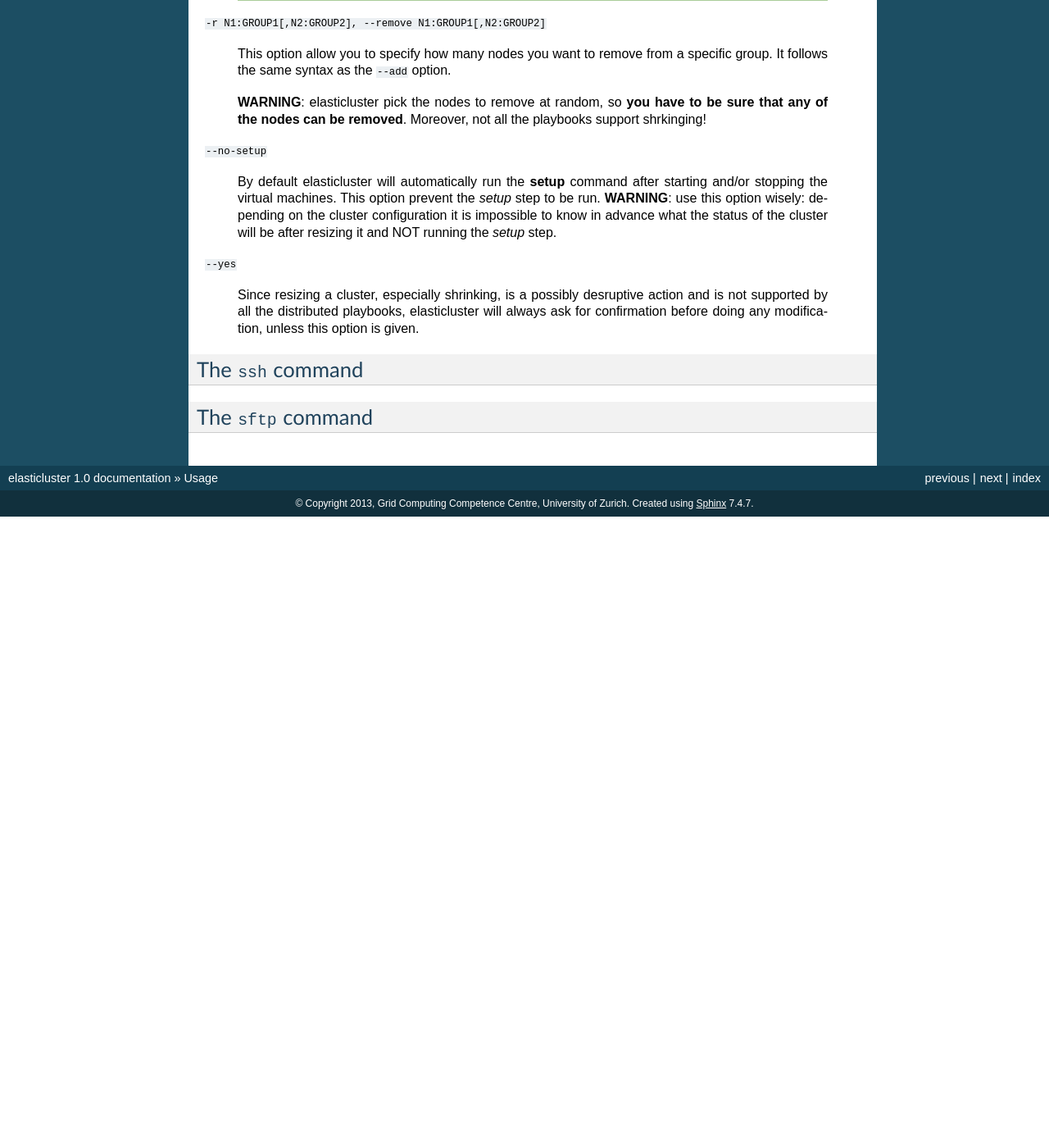
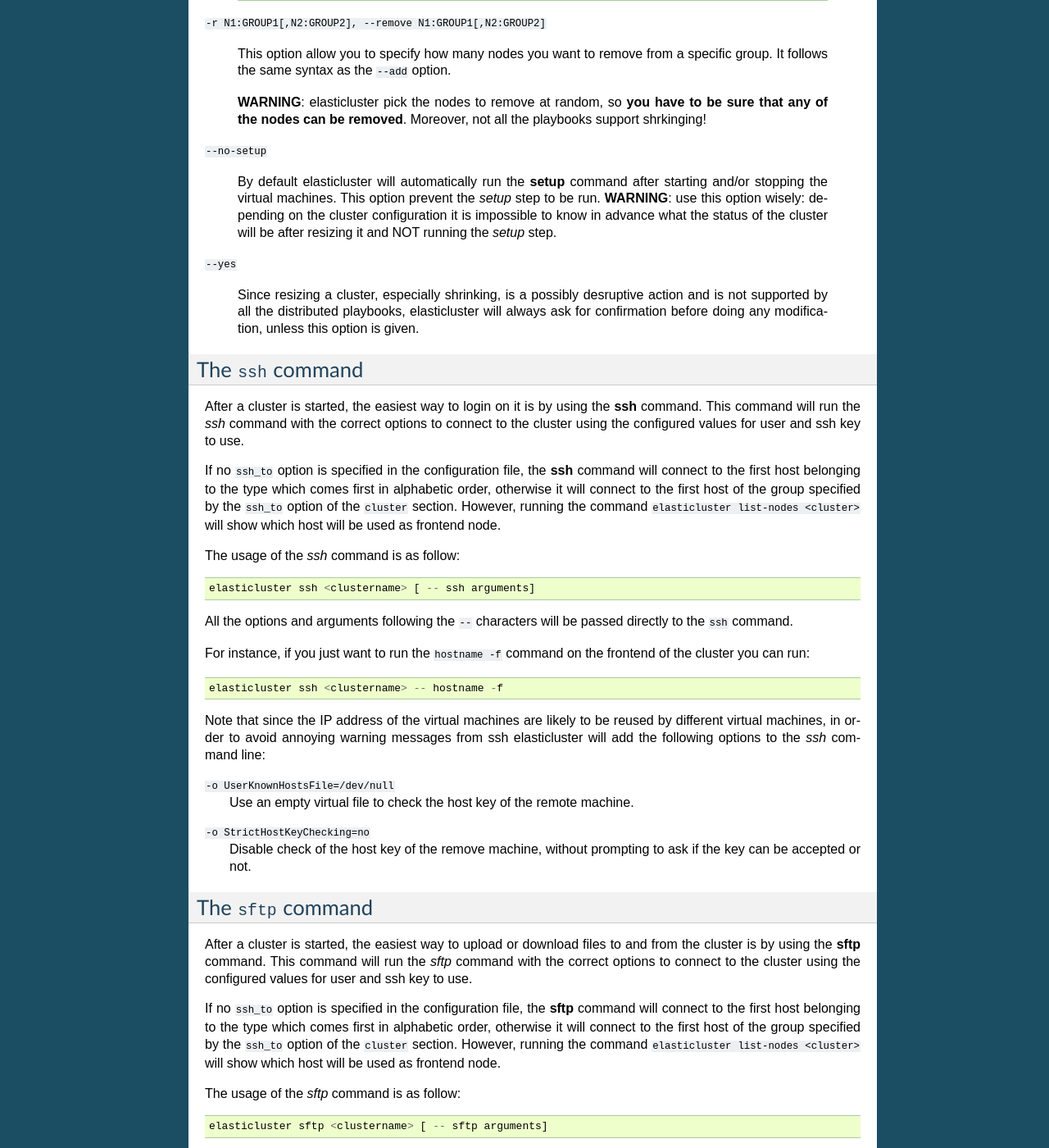
Before and after one commit to elasticluster/elasticluster, a Sphinx documentation site: the page built from docs/usage.rst, in a window 1280 px wide and 1400 px high, scrolled down 7331 px. Shown: the whole window at 82% size. Built offline with Sphinx 7.4.7, drawn with Linux system fonts in a browser that asks for light colours; before the commit the page ends 7961 px from its top, so only the background shows below that; some of the changed text lies outside the part shown.

Commit message:
Update doc

```diff
--- a/docs/usage.rst
+++ b/docs/usage.rst
@@ -480,5 +480,77 @@
 The ``ssh`` command
 -------------------
 
+After a cluster is started, the easiest way to login on it is by using
+the **ssh** command. This command will run the `ssh` command with the
+correct options to connect to the cluster using the configured values
+for user and ssh key to use.
+
+If no ``ssh_to`` option is specified in the configuration file, the
+**ssh** command will connect to the first host belonging to the type
+which comes first in alphabetic order, otherwise it will connect to
+the first host of the group specified by the ``ssh_to`` option of the
+``cluster`` section. However, running the command ``elasticluster
+list-nodes <cluster>`` will show which host will be used as frontend
+node.
+
+The usage of the `ssh` command is as follow::
+
+    elasticluster ssh <clustername> [ -- ssh arguments]
+
+All the options and arguments following the ``--`` characters will be
+passed directly to the ``ssh`` command.
+
+For instance, if you just want to run the ``hostname -f`` command on
+the frontend of the cluster you can run::
+
+    elasticluster ssh <clustername> -- hostname -f
+
+Note that since the IP address of the virtual machines are likely to
+be reused by different virtual machines, in order to avoid annoying
+warning messages from ssh elasticluster will add the following options
+to the `ssh` command line:
+
+``-o UserKnownHostsFile=/dev/null``
+    Use an empty virtual file to check the host key of the remote
+    machine.
+
+``-o StrictHostKeyChecking=no``
+    Disable check of the host key of the remove machine, without
+    prompting to ask if the key can be accepted or not.
+
 The ``sftp`` command
---------------------
+-------------------
+
+After a cluster is started, the easiest way to upload or download
+files to and from the cluster is by using the **sftp** command. This
+command will run the `sftp` command with the correct options to
+connect to the cluster using the configured values for user and ssh
+key to use.
+
+If no ``ssh_to`` option is specified in the configuration file, the
+**sftp** command will connect to the first host belonging to the type
+which comes first in alphabetic order, otherwise it will connect to
+the first host of the group specified by the ``ssh_to`` option of the
+``cluster`` section. However, running the command ``elasticluster
+list-nodes <cluster>`` will show which host will be used as frontend
+node.
+
+The usage of the `sftp` command is as follow::
+
+    elasticluster sftp <clustername> [ -- sftp arguments]
+
+All the options and arguments following the ``--`` characters will be
+passed directly to the ``sftp`` command.
+
+Note that since the IP address of the virtual machines are likely to
+be reused by different virtual machines, in order to avoid annoying
+warning messages from ssh elasticluster will add the following options
+to the `sftp` command line:
+
+``-o UserKnownHostsFile=/dev/null``
+    Use an empty virtual file to check the host key of the remote
+    machine.
+
+``-o StrictHostKeyChecking=no``
+    Disable check of the host key of the remove machine, without
+    prompting to ask if the key can be accepted or not.
```
Also changed, not shown: README.rst (+0 -127 lines).
